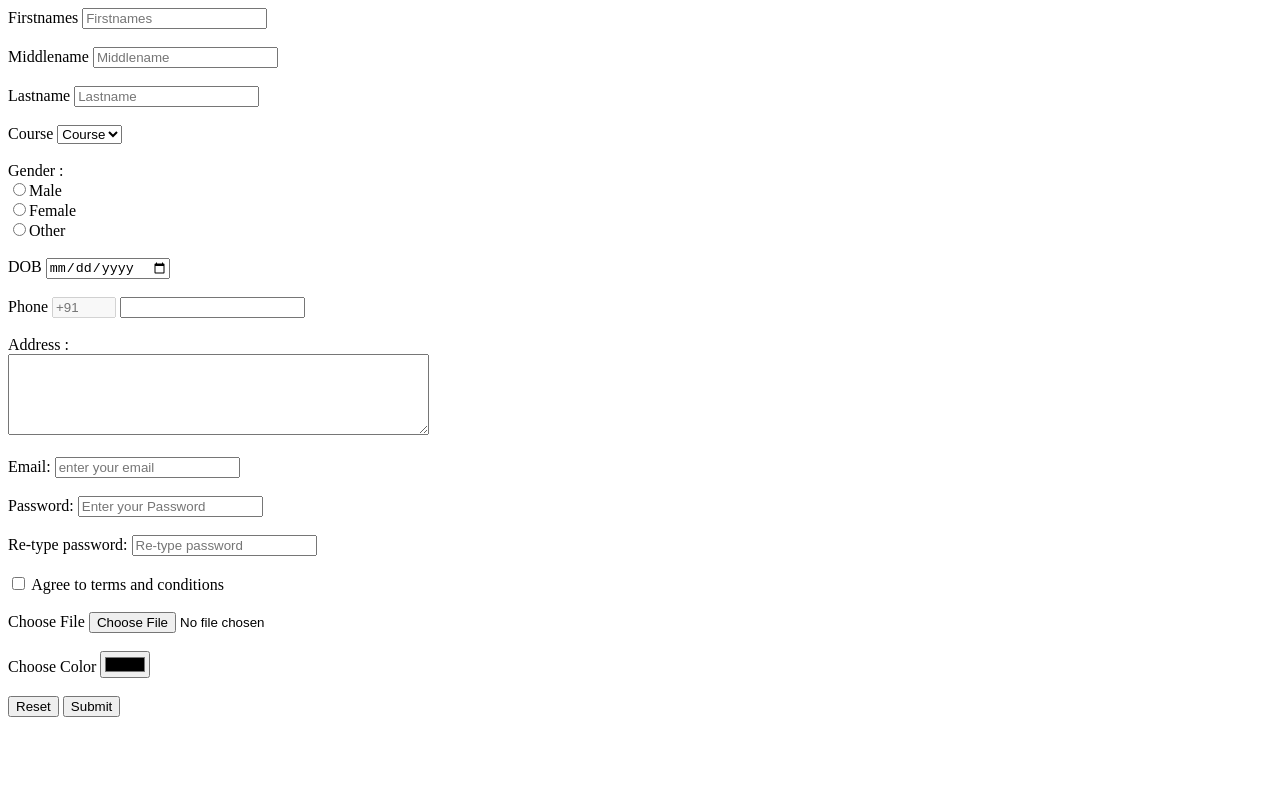
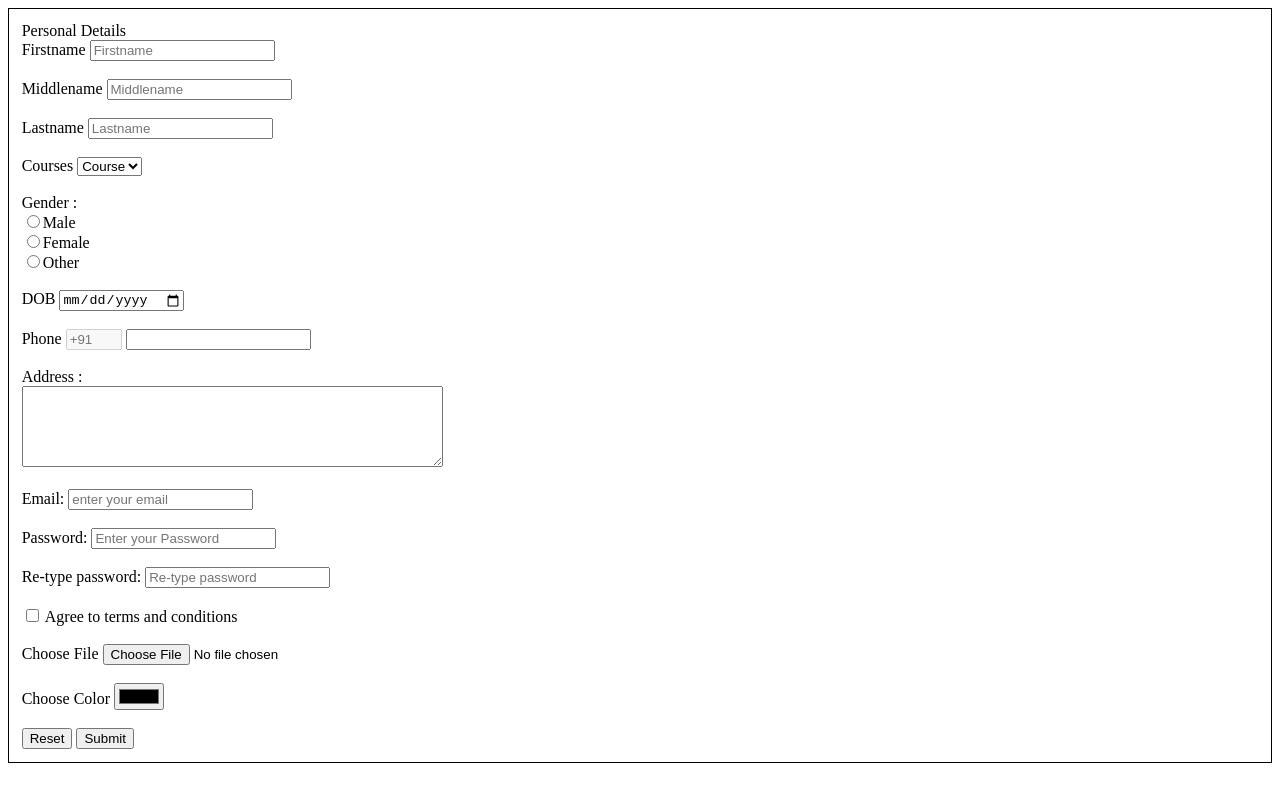
Before and after one commit to ANIKETBOMBLE/form, a plain HTML site: page index.html in a window 1280 px wide. Drawn offline with Linux system fonts and the light colour scheme.

Commit message:
new added

```diff
--- a/index.html
+++ b/index.html
@@ -1,14 +1,23 @@
 <!DOCTYPE html>
-<html>
+<lang ="en">
+  <head>
+    <meta charset="UTF-8" />
+    <meta name="viewport" content="width=device-width, initial-scale=1.0" />
+    <title>Document</title>
+
+    <link rel="stylesheet" href="style.css">
+  </head>
   <body>
+    <form method="post" action="index.html">
+      <body>
+        <label for="jjj">Personal Details</label>
         <div>
-      <div>
-        <label for="First">Firstnames</label>
+          <label for="First">Firstname</label>
           <input
             type="text"
             name="First"
             id="First"
-          placeholder="Firstnames"
+            placeholder="Firstname"
             required
           />
         </div>
@@ -36,9 +45,9 @@
         </div>
         <br />
         <div>
-        <label for="courses">Course </label>
+          <label for="courses" class="red"> Courses </label>
           <select name="courses" id="courses">
-          <option value="">Course</option>
+            <option selected disabled>Course</option>
             <option value="BCA">BCA</option>
             <option value="BBA">BBA</option>
             <option value="Btech">Btech</option>
@@ -69,7 +78,7 @@
             type="number"
             id="num"
             placeholder="+91"
-          max="100"
+            max="1"
             min="10"
             step="2"
             disabled
@@ -140,6 +149,6 @@
           <input type="reset" />
           <input type="submit" name="" id="" required />
         </div>
-    </div>
       </body>
-</html>
+    </form></body
+></lang>
--- /dev/null
+++ b/style.css
@@ -0,0 +1,7 @@
+form{
+
+    border: 1px solid ;
+    padding: 1%;
+    margin: auto;
+
+}
```
Lines whose indentation alone changed are shown as unchanged.
